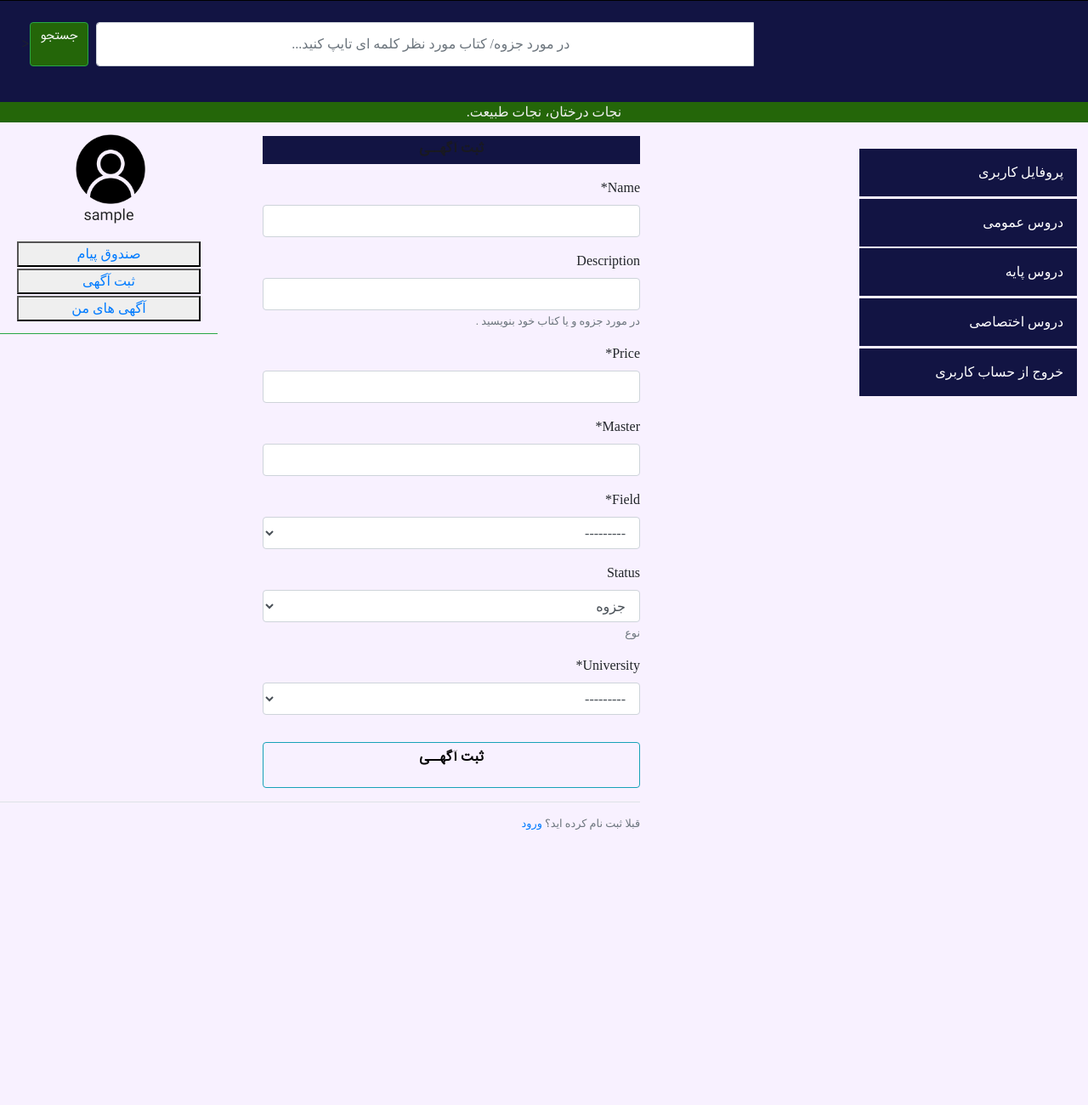
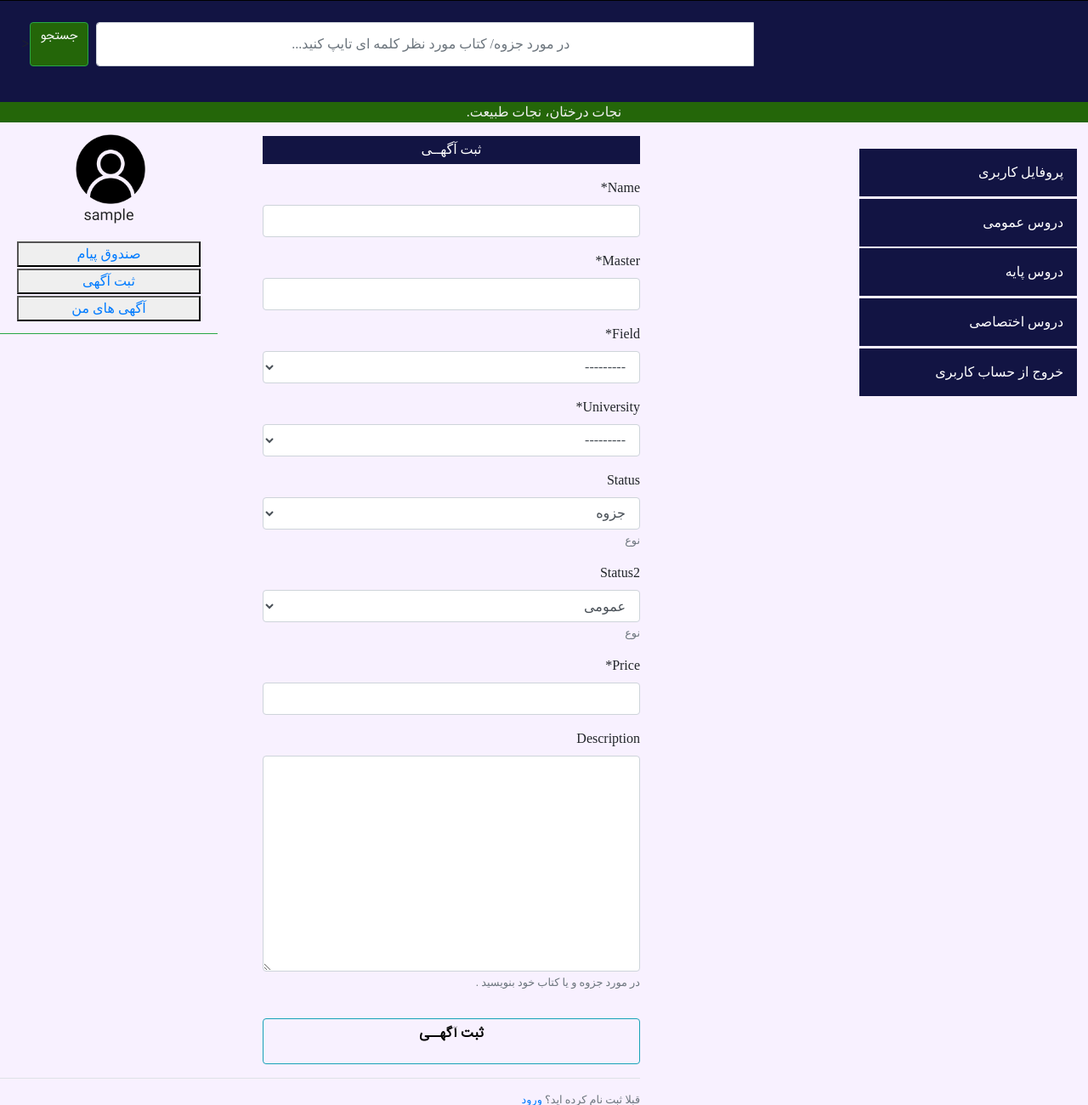
Before and after one commit to pooyaphoenix/Jasper, a Django app: page /post/new/ in a window 1280 px wide. Shown: the part 118-1418 px from the top of the page at 85% size. Run offline with Django 3.2, Linux system fonts and the light colour scheme; the visitor is signed in with stand-in values (Sample User, id 1); data that the repository does not hold is empty; some libraries are stand-ins or nearby versions.

Commit message:
working on post/new (forntend and backend)01

```diff
--- a/jasper/blog/admin.py
+++ b/jasper/blog/admin.py
@@ -13,7 +13,6 @@ class UserAdmin(admin.ModelAdmin):
         ,'last_name'
         , 'phone_number'
         , 'city'
-        ,
     ]
 
 
--- a/jasper/blog/forms.py
+++ b/jasper/blog/forms.py
@@ -22,4 +22,4 @@ class PostForm(forms.ModelForm):
 
     class Meta:
         model = Book
-        fields = ('name','description', 'price','master','field','status','university')
+        fields = ('name', 'master','field','university','status','status2','price','description',)
--- a/jasper/blog/models.py
+++ b/jasper/blog/models.py
@@ -9,7 +9,7 @@ class Book(models.Model):
     name = models.CharField(max_length=100)
     master = models.CharField(max_length=20,null=True)
     price = models.DecimalField(max_digits=10, decimal_places=2)
-    description=models.CharField(max_length=200,help_text="در مورد جزوه و یا کتاب خود بنویسید .",blank=True)
+    description=models.TextField(max_length=200,help_text="در مورد جزوه و یا کتاب خود بنویسید .",blank=True)
     STATUS = (
         ('j', 'جزوه'),
         ('k', 'کتاب'),
@@ -18,6 +18,17 @@ class Book(models.Model):
                               blank=True
                               , default='j'
                               , help_text='نوع')
+
+    STATUS2 = (
+        ('o', 'عمومی'),
+        ('e', 'اختصاصی'),
+        ('p','پایه'),
+    )
+    status2 = models.CharField(max_length=1, choices=STATUS2,
+                              blank=True
+                              , default='o'
+                              , help_text='نوع')
+
     class Meta:
         ordering =["name","price"]
 
--- a/jasper/blog/templates/blog/post_edit.html
+++ b/jasper/blog/templates/blog/post_edit.html
@@ -7,7 +7,7 @@
         <form  method="POST" >
           {% csrf_token %}
           <fieldset class="form-group skinny" style="width: 40%">
-              <p class="thick ozvshavid" style=" padding:1%  ;font-size: 100% ;">ثبت آگهــی</p>
+              <p class=" ozvshavid" style=" padding:1%  ;font-size: 100% ;">ثبت آگهــی</p>
             <div >
               {{form|crispy}}
              </div>
```
Also changed, not shown: jasper/blog/templates/home.html (+6 -4 lines), jasper/blog/migrations/0003_book_status2.py (added), jasper/blog/migrations/0004_auto_20190702_2311.py (added).
